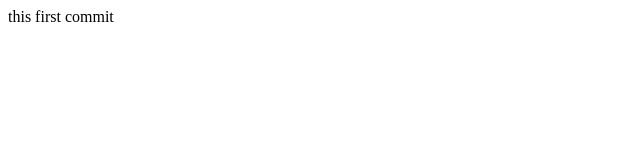
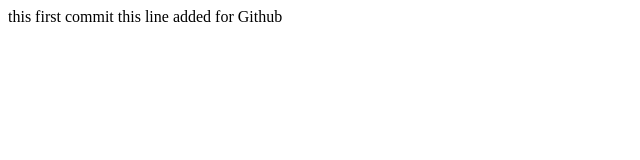
Before and after one commit to RosCheremisov/test_frontend, a plain HTML site: page index.html in a window 1280 px wide. Shown: the whole page, without its empty margins (0-640 px from the left). Drawn offline with Linux system fonts and the light colour scheme.

Commit message:
change line

```diff
--- a/index.html
+++ b/index.html
@@ -6,5 +6,6 @@
 </head>
 <body>
 	this first commit
+	this line added for Github
 </body>
 </html>
```
